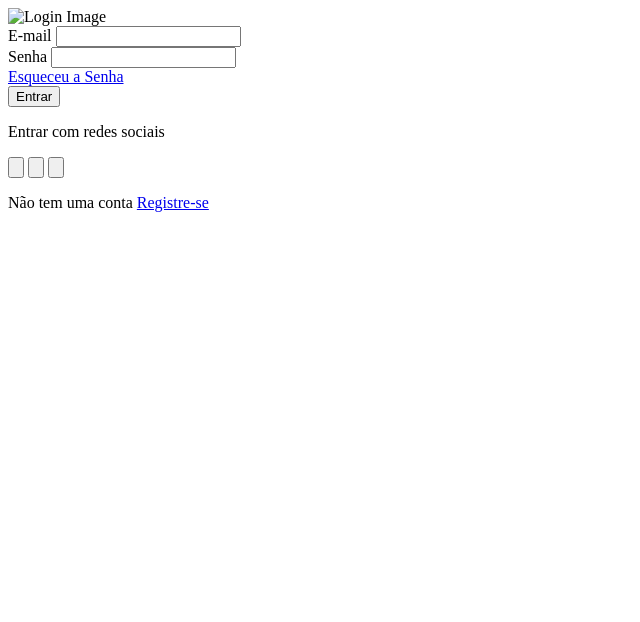
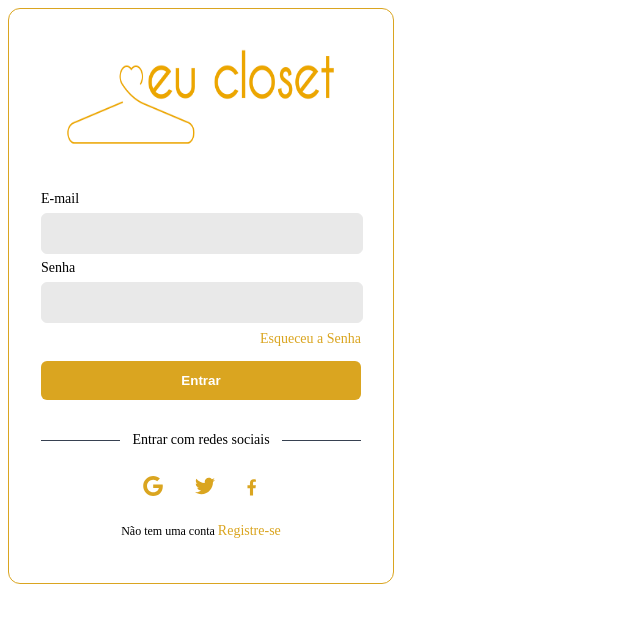
Before and after one commit to WesleyGCO/meucloset.shop-Frontend, a plain HTML site: page Frontend/html/login.html in a window 1280 px wide. Shown: the whole page, without its empty margins (0-640 px from the left). Drawn offline with Linux system fonts and the light colour scheme; files that its build step writes are made by us from their sources.

Commit message:
Adicionado referências do css e logo.png

```diff
--- a/Frontend/html/login.html
+++ b/Frontend/html/login.html
@@ -4,14 +4,14 @@
     <meta charset="UTF-8">
     <meta http-equiv="X-UA-Compatible" content="IE=edge">
     <meta name="viewport" content="width=device-width, initial-scale=1.0">
-    <link rel="stylesheet" href="style.css">
+    <link rel="stylesheet" href="../css/style_login.css">
     <title>Document</title>
 </head>
 <body>
 
 </body>
 </html><div class="form-container">
-    <img src="logo.png" alt="Login Image" class="login-image">
+    <img src="../imagens/logo.png" alt="Login Image" class="login-image">
     <form class="form">
         <div class="input-group">
             <label for="username">E-mail</label>
```
